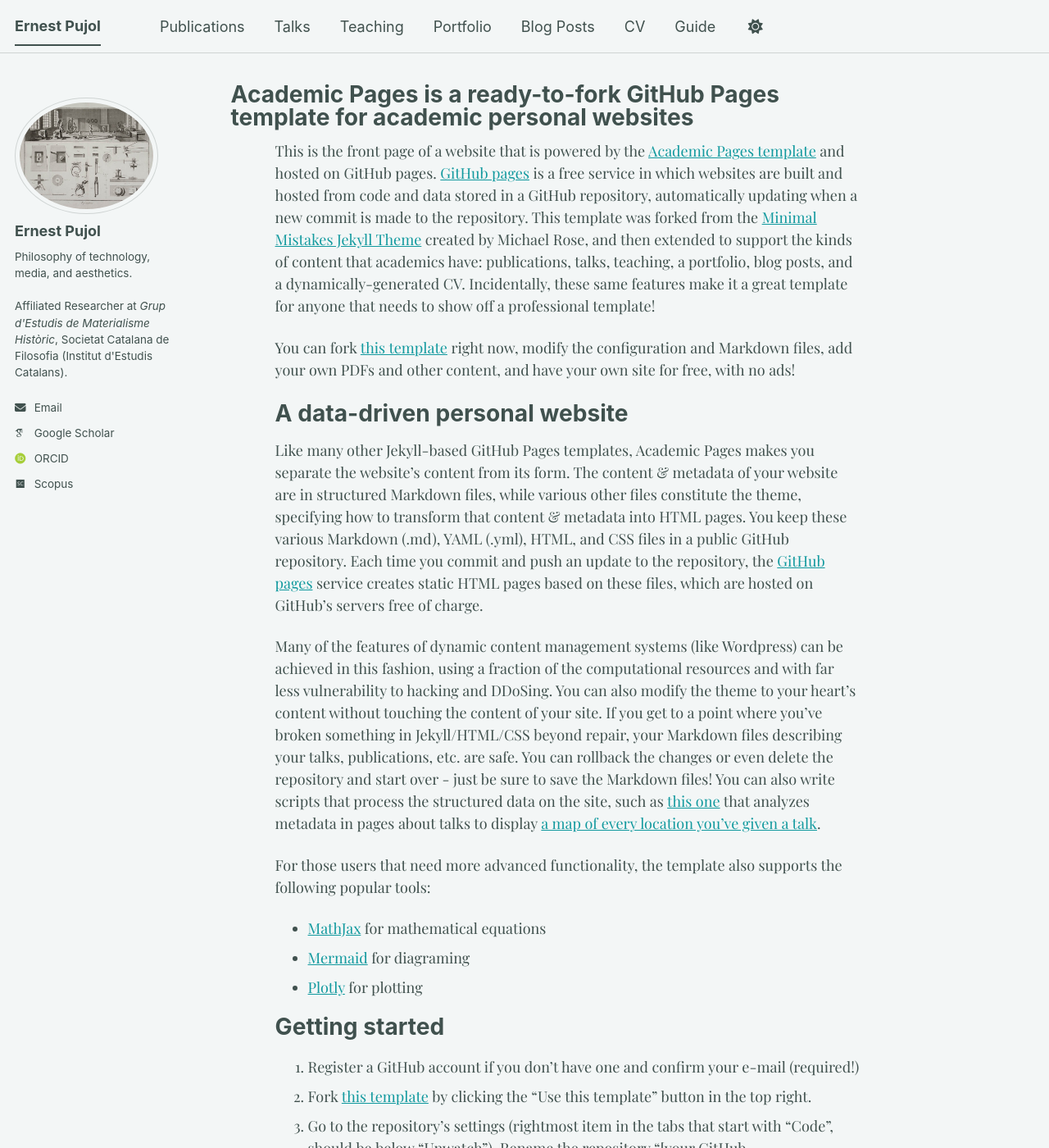
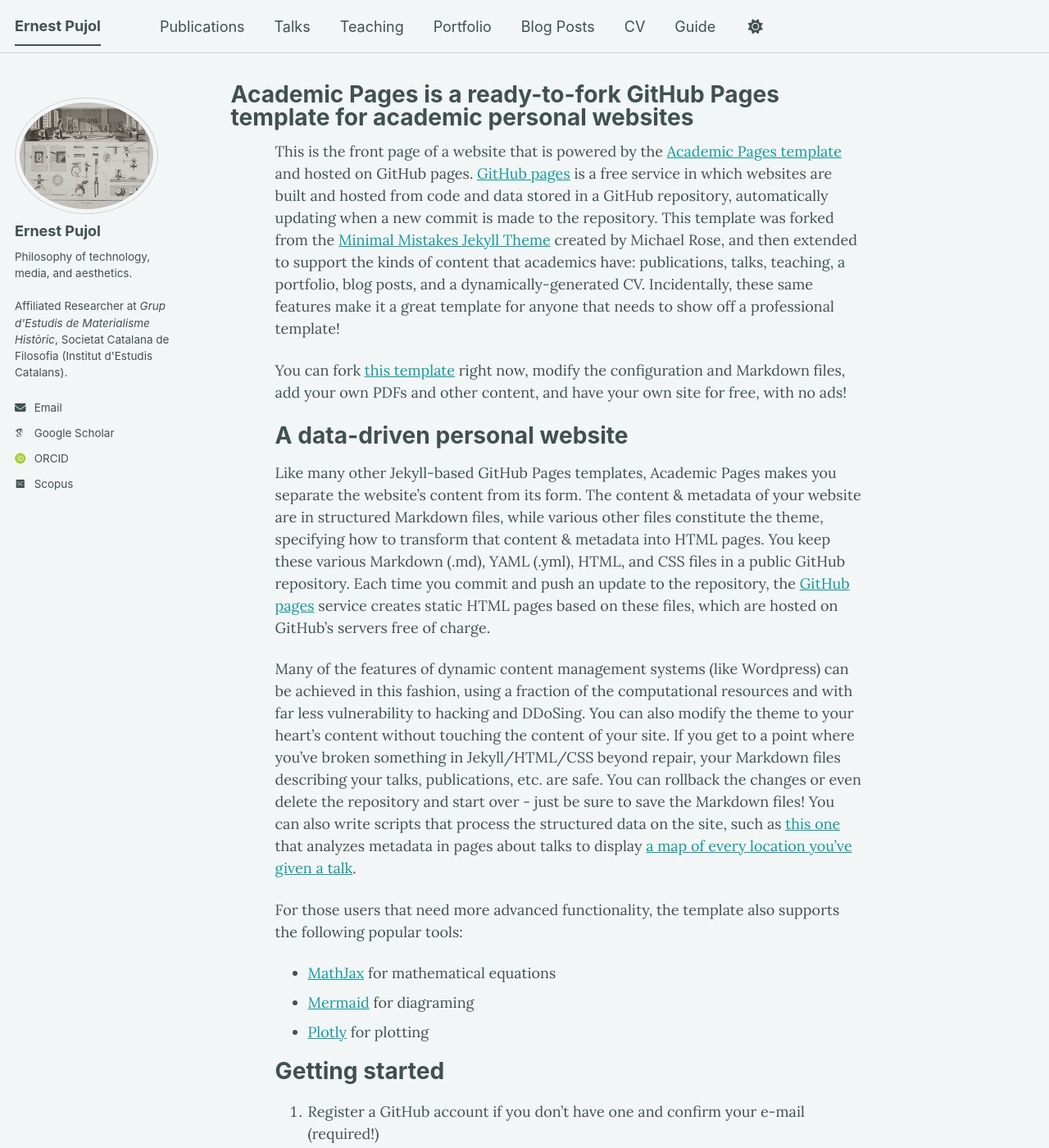
Before and after one commit to epujol90/epujol90.github.io, a Jekyll site: the page built from _pages/about.md, in a window 1280 px wide and 1400 px high. Shown: the whole window at 82% size. Built offline with Jekyll 4.4.1, drawn with Linux system fonts in a browser that asks for light colours; some web fonts are replaced; a script bundle is joined from its source files by our own code; library files that are not in the unit come from our copies.

Commit message:
Update main.scss

```diff
--- a/assets/css/main.scss
+++ b/assets/css/main.scss
@@ -42,10 +42,10 @@
     "vendor/font-awesome/brands"
 ;
 
-@import url('https://fonts.googleapis.com/css2?family=Playfair+Display:wght@400;700&display=swap');
+@import url('https://fonts.googleapis.com/css2?family=Lora:wght@400;700&display=swap');
 
 body {
-  font-family: "Playfair Display", serif;
+  font-family: "Lora", serif;
 }
 
 .page__content {
```
